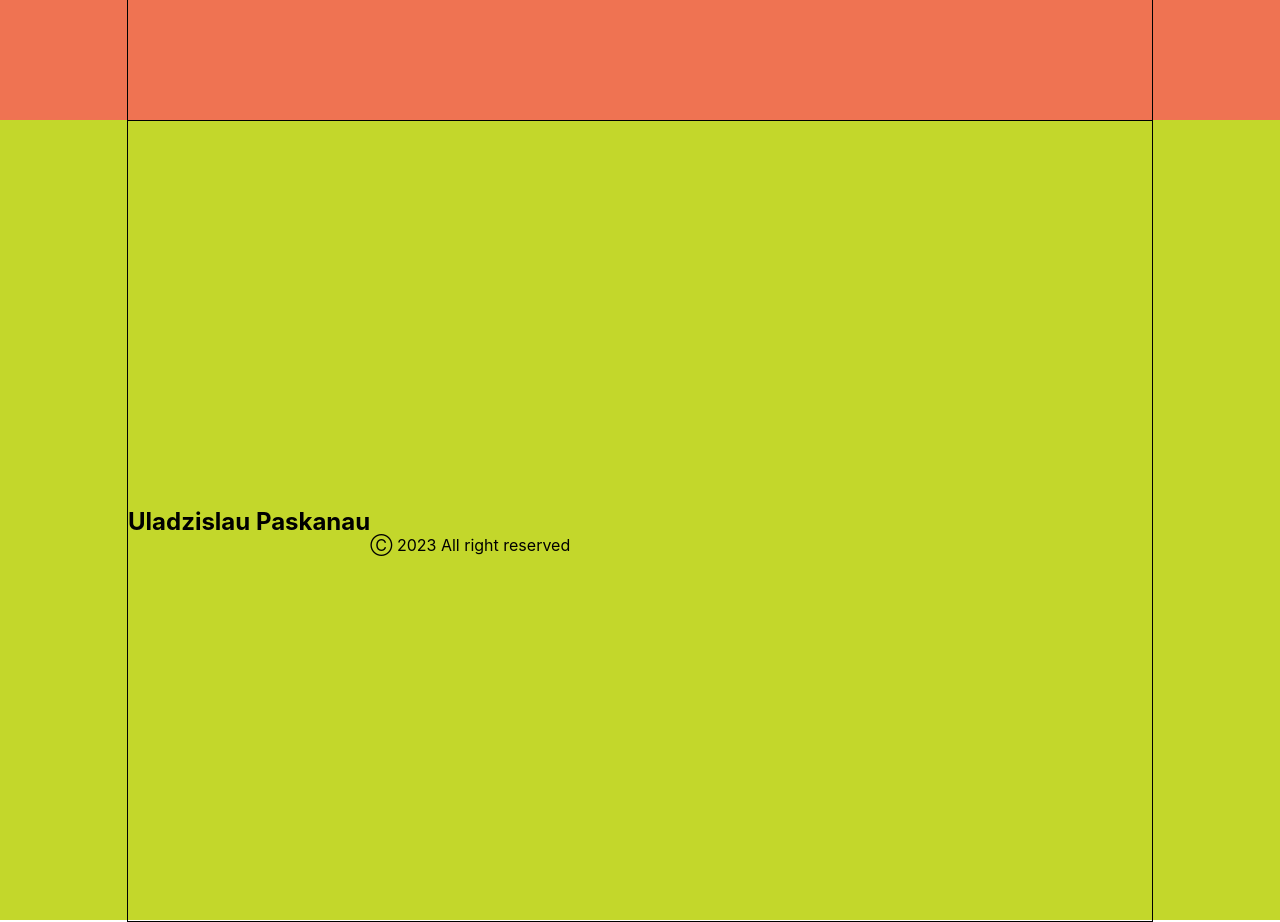
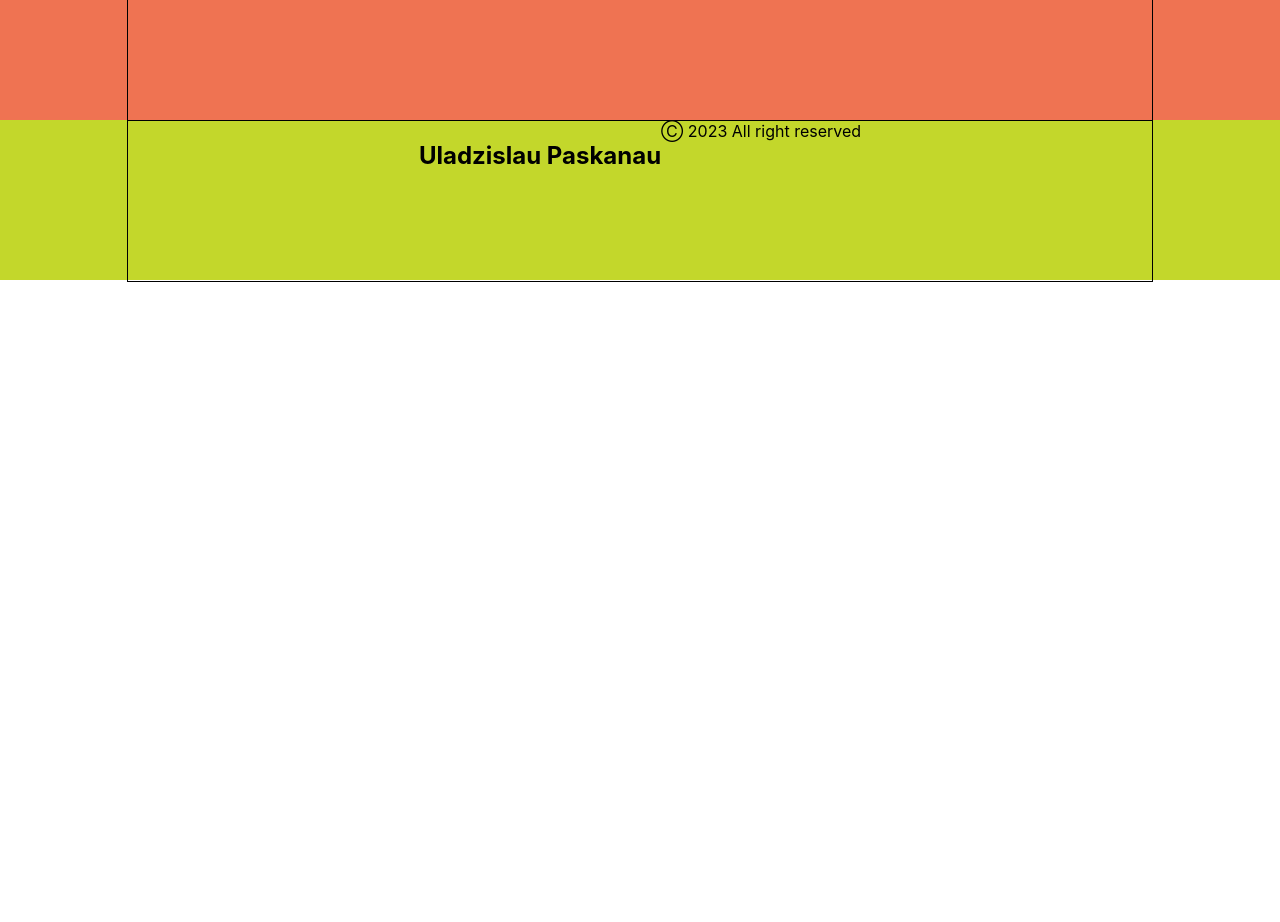
Before and after one commit to Paskinho/my_portfolio, a React (Create React App) app: page / in a window 1280 px wide. Shown: the part 2360-3282 px from the top of the page. After the commit the page ends 2642 px from the top, so only its background shows below. Built offline with nearby package versions, Linux system fonts and the light colour scheme.

Commit message:
some refactoring with Footer.tsx 2

```diff
--- a/src/components/footer/Footer.module.css
+++ b/src/components/footer/Footer.module.css
@@ -1,16 +1,22 @@
 .footerBlock {
-    height: 100vh;
+    height: 20vh;
     background-color: #c3d72b;
+}
+
+.footerContainer {
+    flex-direction: column;
+    justify-content: flex-start;
 }
 
 .name {
     display: flex;
-    justify-content: space-around;
-    align-items: end;
+    justify-content: center;
 }
+
+
 
 .right {
     display: flex;
-    justify-content: space-around;
-    align-items: end;
+    justify-content: end;
+
 }
--- a/src/components/footer/Footer.tsx
+++ b/src/components/footer/Footer.tsx
@@ -5,7 +5,7 @@ import sContainer from "../../common/styles/Container.module.css";
 export const Footer = () => {
     return(
         <div className={s.footerBlock}>
-            <div className={sContainer.container}>
+            <div className={`${sContainer.container} ${s.footerContainer}`}>
                 <div className={s.name}>
             <h2>Uladzislau Paskanau </h2>
                     <div className={s.right}>
```
